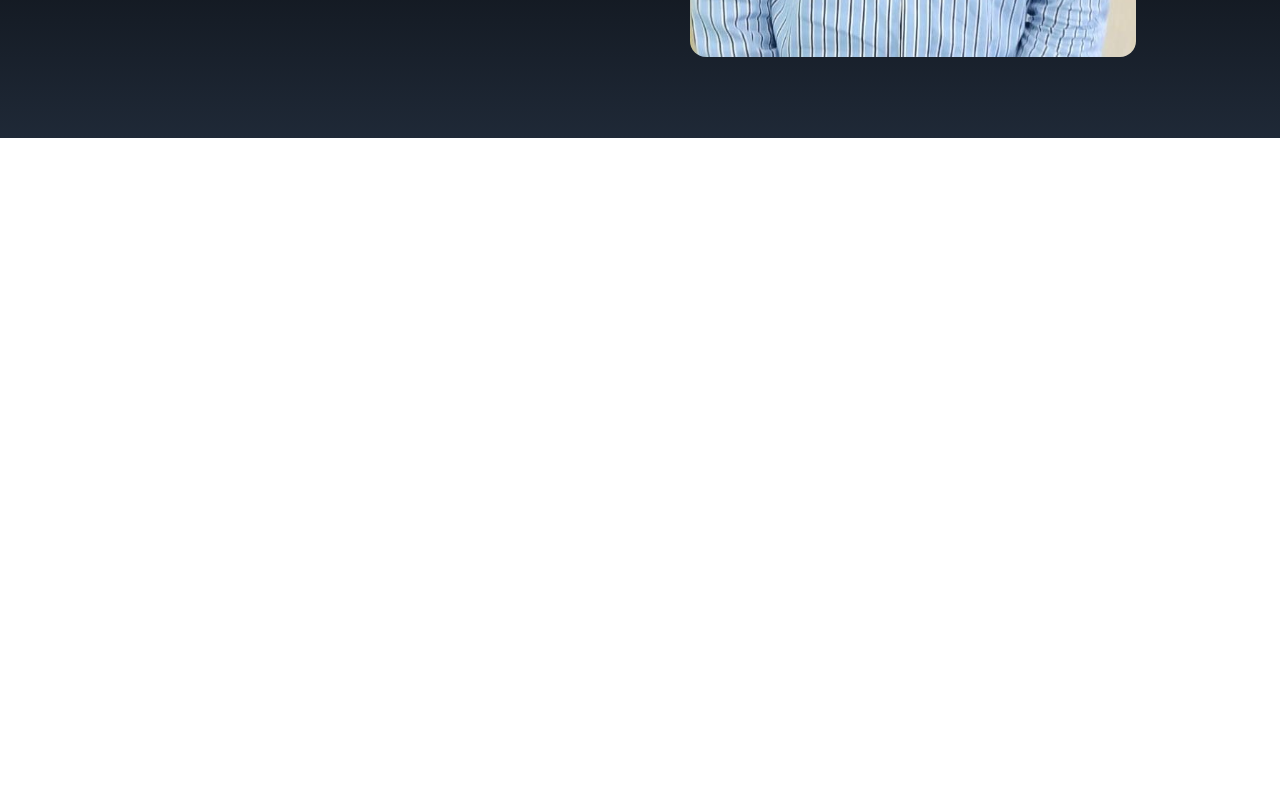
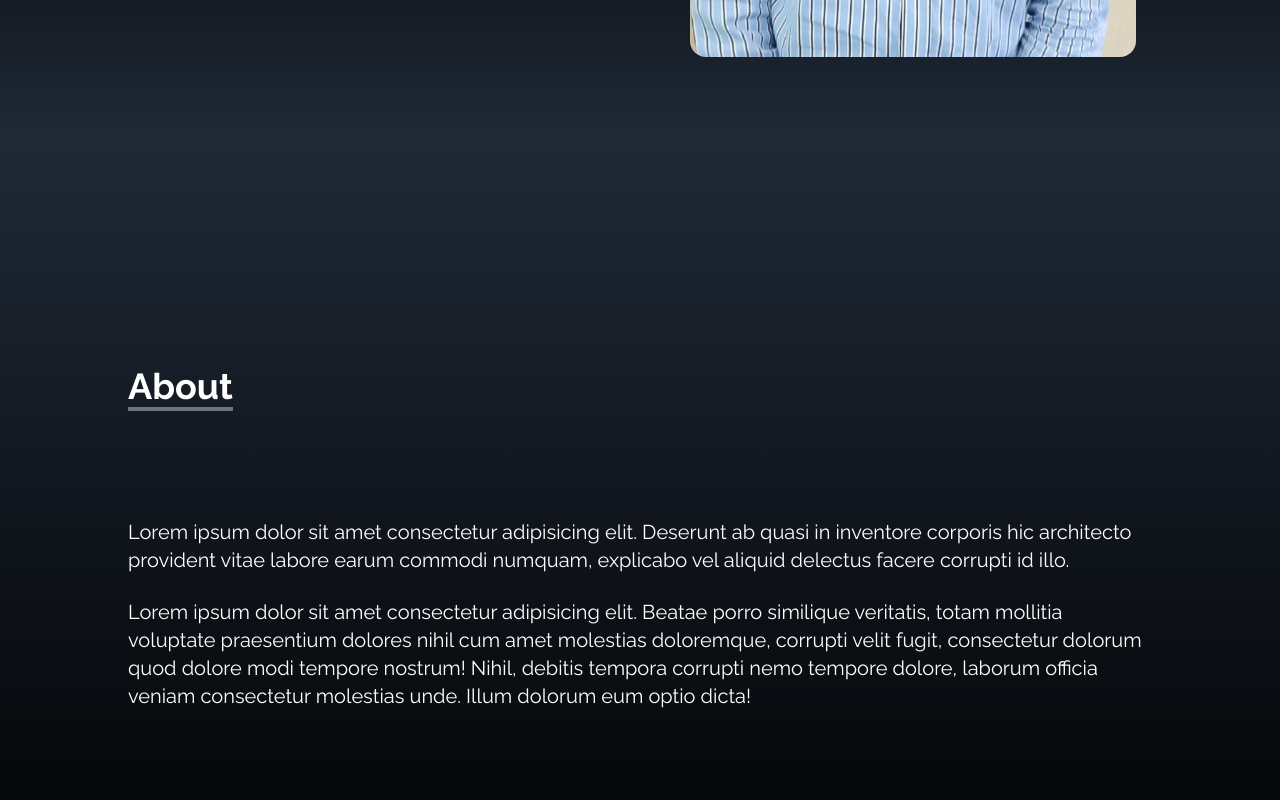
Before and after one commit to Jony-07/jdev, a React (Create React App) app: page / in a window 1280 px wide. Shown: the part 662-1462 px from the top of the page. Before the commit the page ends 800 px from the top, so only its background shows below. Built offline with nearby package versions, Linux system fonts and the light colour scheme.

Commit message:
About me

```diff
--- a/src/App.js
+++ b/src/App.js
@@ -1,5 +1,7 @@
+import About from "./components/About";
 import Home from "./components/Home";
 import NavBar from "./components/NavBar";
+import Portafolio from "./components/Portafolio";
 import SocialLinks from "./components/SocialLinks";
 
 function App() {
@@ -7,7 +9,8 @@ function App() {
     <div>
     <NavBar />
      <Home />
-
+    <About />
+    <Portafolio />
      <SocialLinks />
     </div>
   );
--- /dev/null
+++ b/src/components/About.jsx
@@ -0,0 +1,41 @@
+import React from 'react'
+
+function About() {
+  return (
+    <div name="about"
+    className='w-full h-screen bg-gradient-to-b from-gray-800 to-black
+    text-white'>
+
+        <div className='max-w-screen-lg mx-auto flex flex-col
+        justify-center w-full h-full'>
+            <div className='pb-8'>
+                <p className='text-4xl font-bold
+                inline border-b-4 border-gray-500'>
+                    About
+                </p>
+            </div>
+            <p className='text-xl mt-20'>
+                Lorem ipsum dolor sit amet consectetur adipisicing elit.
+                Deserunt ab quasi in inventore corporis hic architecto
+                provident vitae labore earum commodi numquam, explicabo
+                vel aliquid delectus facere corrupti id illo.
+            </p>
+
+            <br />
+
+            <p className='text-xl'>
+                Lorem ipsum dolor sit amet consectetur adipisicing elit.
+                Beatae porro similique veritatis, totam mollitia voluptate
+                praesentium dolores nihil cum amet molestias doloremque,
+                corrupti velit fugit, consectetur dolorum quod dolore modi
+                tempore nostrum! Nihil, debitis tempora corrupti nemo
+                tempore dolore, laborum officia veniam consectetur molestias unde.
+                Illum dolorum eum optio dicta!
+            </p>
+        </div>
+
+    </div>
+  )
+}
+
+export default About
--- /dev/null
+++ b/src/components/Portafolio.jsx
@@ -0,0 +1,11 @@
+import React from 'react'
+
+function Portafolio() {
+  return (
+    <div>
+
+    </div>
+  )
+}
+
+export default Portafolio
```
